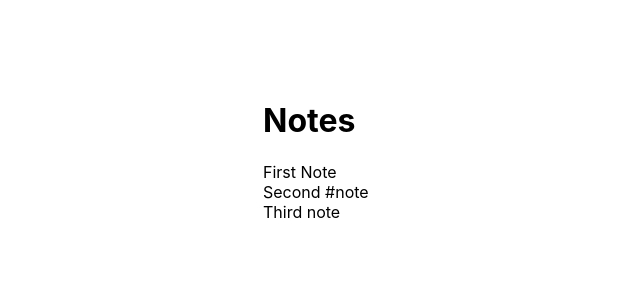
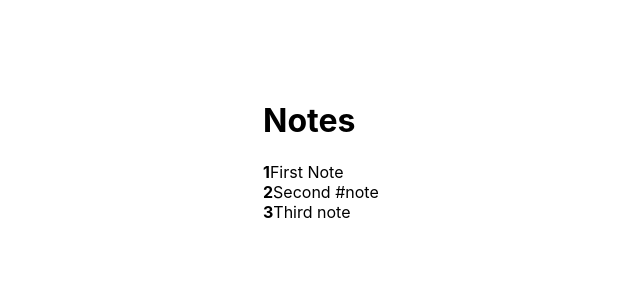
Before and after one commit to pomazafa/Nyblecraft, a React (Create React App) app in the folder task-2/: page / in a window 1280 px wide. Shown: the top 300 px of the page, without its empty margins (27-667 px from the left). Built offline with nearby package versions, Linux system fonts and the light colour scheme.

Commit message:
add prop-types validation

```diff
--- a/task-2/package.json
+++ b/task-2/package.json
@@ -7,6 +7,7 @@
     "@testing-library/react": "^11.1.1",
     "@testing-library/user-event": "^12.2.0",
     "node-sass": "^4.14.1",
+    "prop-types": "^15.7.2",
     "react": "^17.0.1",
     "react-dom": "^17.0.1",
     "react-scripts": "4.0.0",
--- a/task-2/src/App.js
+++ b/task-2/src/App.js
@@ -6,7 +6,7 @@ function App() {
   const notes = [
     {id: 1, text: "First Note", tags: []},
     {id: 2, text: "Second #note", tags: []},
-    {id: 1, text: "Third note", tags: []}
+    {id: 3, text: "Third note", tags: []}
   ]
 
   return (
--- a/task-2/src/Note/Note.js
+++ b/task-2/src/Note/Note.js
@@ -1,7 +1,15 @@
 import React from 'react';
+import PropTypes from 'prop-types';
 
-export default function Note({note}) {
+function Note({note, index}) {
     return (
-        <li>{note.text}</li>
+        <li><strong>{index + 1}</strong>{note.text}</li>
     )
 }
+
+Note.propTypes = {
+    note: PropTypes.object.isRequired,
+    index: PropTypes.number
+}
+
+export default Note;
--- a/task-2/src/Note/NoteList.js
+++ b/task-2/src/Note/NoteList.js
@@ -1,12 +1,19 @@
 import React from 'react';
-import Note from './Note'
+import PropTypes from 'prop-types';
+import Note from './Note';
 
-export default function NodeList(props) {
+function NoteList(props) {
     return (
         <ul>
-            { props.notes.map(note => {
-                return <Note note={note}></Note>
+            { props.notes.map((note, index) => {
+                return <Note note={note} key={note.id} index={index}></Note>
             })}
         </ul>
     )
 }
+
+NoteList.propTypes = {
+    notes: PropTypes.arrayOf(PropTypes.object).isRequired
+}
+
+export default NoteList;
```
